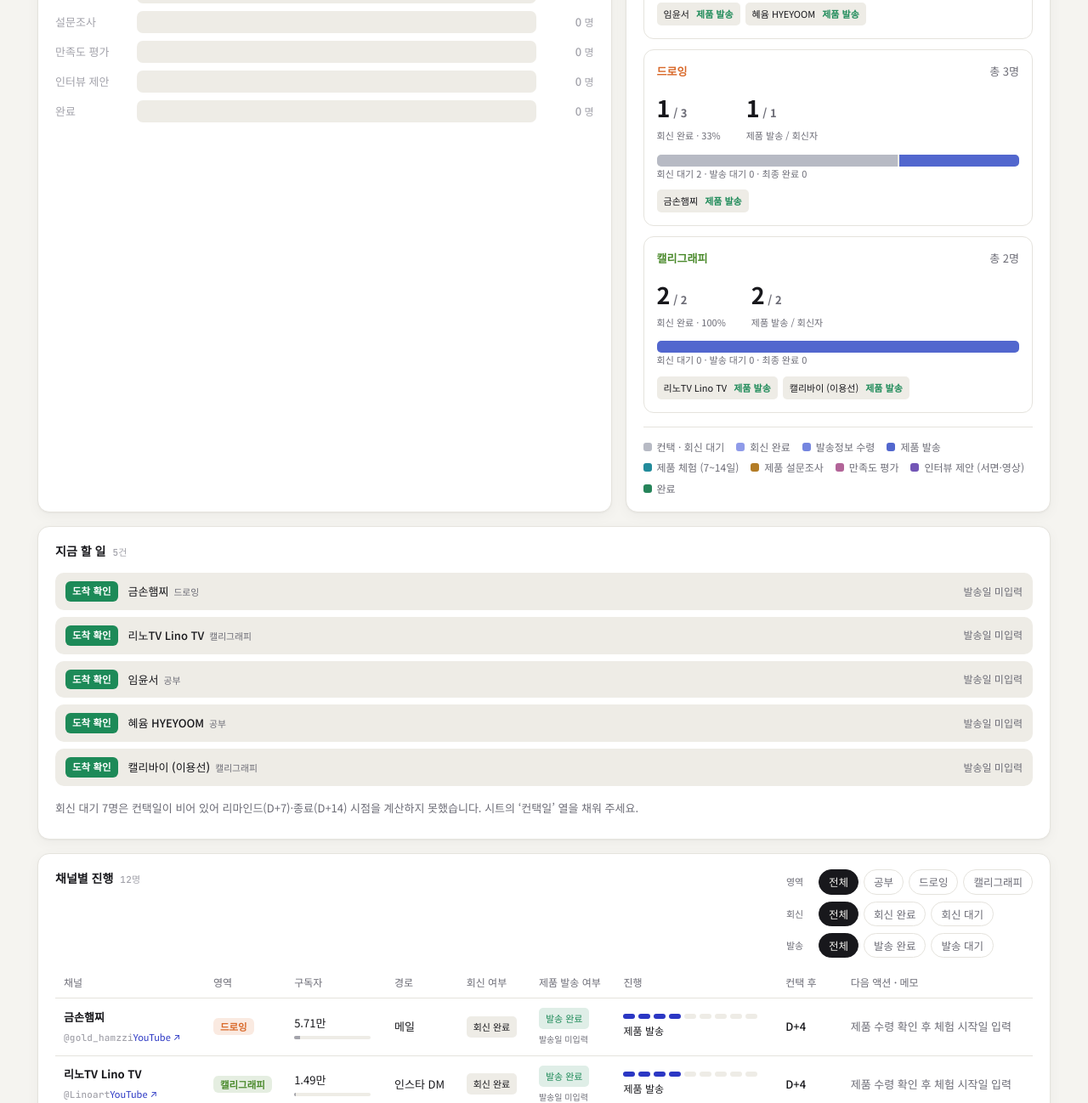
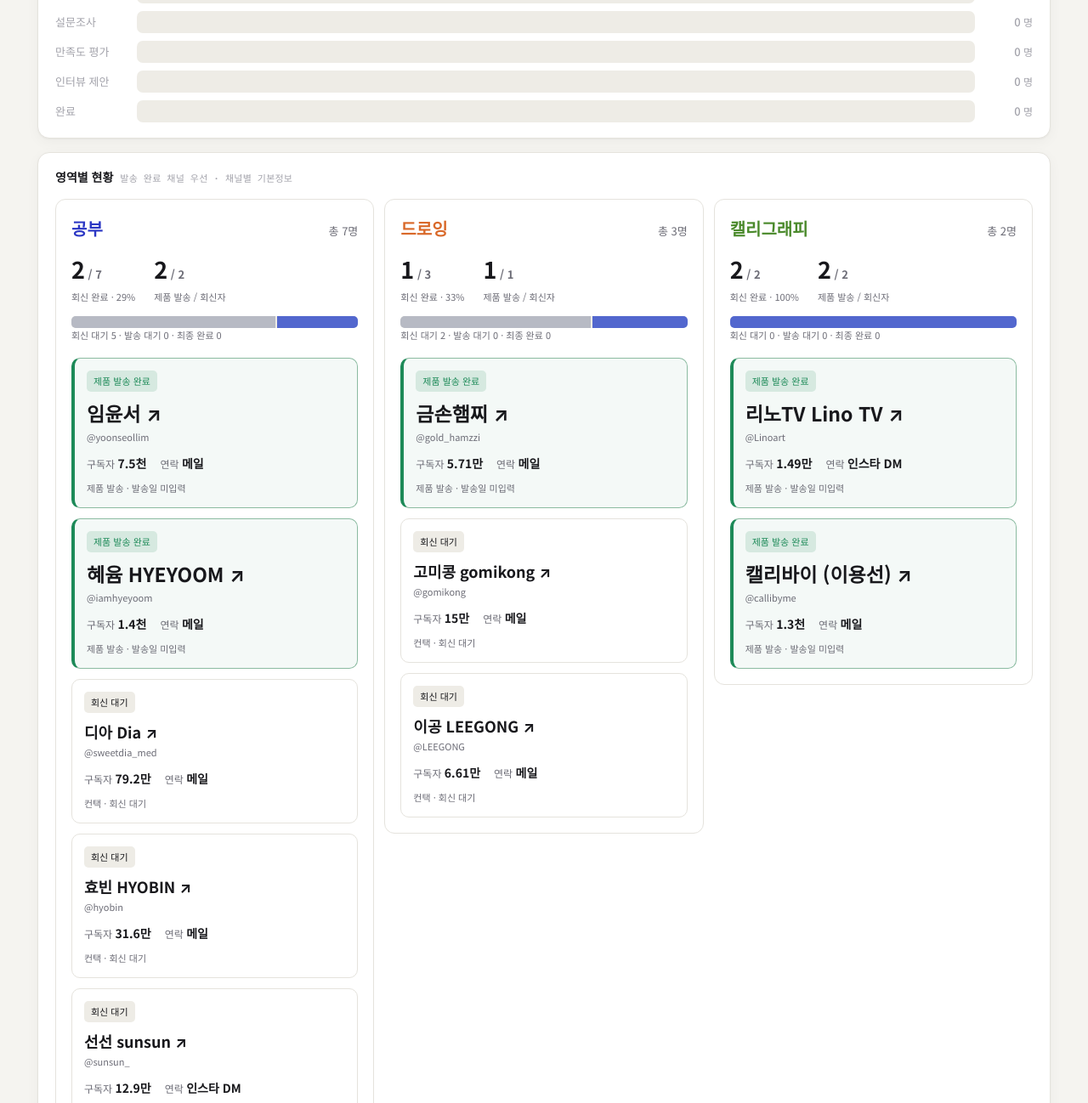
Before and after one commit to frameby-marketing/FT_influencer, a plain HTML site: page index.html in a window 1280 px wide. Shown: the part 520-1818 px from the top of the page at 85% size. Drawn offline with Linux system fonts and the light colour scheme.

Commit message:
Revise section titles and remove todo section
Updated section titles and removed todo section from the HTML.

```diff
--- a/index.html
+++ b/index.html
@@ -188,6 +188,21 @@ dialog .btn.pri { background: var(--ink); color: var(--bg); border-color: var(--
 }
 
 .chips{flex-direction:column;align-items:flex-start;gap:8px}.filter-group{display:flex;flex-wrap:wrap;gap:6px;align-items:center}.filter-group>span{color:var(--mute);width:32px;font-size:11px}.tbl-head{align-items:flex-start}.area-card{padding:15px;border:1px solid var(--line);border-radius:12px}.area-numbers{display:flex;gap:30px;margin:12px 0}.area-numbers strong{display:block;font-size:27px}.area-numbers small{font-size:13px;color:var(--mute)}.area-numbers span,.area-status{font-size:11px;color:var(--mute)}.area-people{display:flex;flex-wrap:wrap;gap:6px;margin-top:10px;font-size:11px}.area-people>span{background:var(--soft);padding:5px 8px;border-radius:5px}.area-people b{color:var(--ok);margin-left:5px}.channel-link{display:inline-block;color:var(--accent);text-decoration:none;font-size:11px;margin-top:5px}.status-pill{display:inline-block;background:var(--soft);padding:4px 8px;border-radius:5px;white-space:nowrap;font-size:11px}.status-pill.sent{background:color-mix(in srgb,var(--ok) 14%,transparent);color:var(--ok)}.date-line{display:block;color:var(--mute);font-size:10px;margin-top:4px}.guide{max-width:1260px;margin:20px auto;font-size:12px;color:var(--mute)}.steps{min-width:130px}.cat{gap:12px}table{min-width:1100px}
+
+.row2{grid-template-columns:minmax(0,1fr)}
+.cat{grid-template-columns:repeat(3,minmax(0,1fr));align-items:start}
+.area-card{min-width:0;padding:18px}
+.cat-h b{font-size:20px}.cat-h{flex-wrap:wrap;gap:6px}
+.area-numbers{gap:22px}.area-people{display:grid;gap:12px;margin-top:18px}
+.area-person{padding:14px;border:1px solid var(--line);border-radius:10px;background:var(--card);min-width:0}
+.area-person.is-shipped{border:1px solid color-mix(in srgb,var(--ok) 45%,var(--line));border-left:4px solid var(--ok);background:color-mix(in srgb,var(--ok) 5%,var(--card))}
+.person-name{display:block;margin:9px 0 3px;font-size:18px;font-weight:700;color:var(--ink);text-decoration:none;overflow-wrap:anywhere;line-height:1.45}
+.is-shipped .person-name{font-size:23px}.person-name[href]:hover{color:var(--accent);text-decoration:underline}
+.person-handle{font-size:11px;color:var(--mute);overflow-wrap:anywhere}
+.person-meta{display:flex;flex-wrap:wrap;gap:8px 16px;margin-top:12px;font-size:12px;color:var(--mute)}
+.person-meta strong{color:var(--ink);font-size:14px}.person-stage{margin-top:9px;color:var(--mute);font-size:11px}
+@media(max-width:900px){.cat{grid-template-columns:minmax(0,1fr)}.area-people{grid-template-columns:repeat(2,minmax(0,1fr))}}
+@media(max-width:560px){.area-people{grid-template-columns:minmax(0,1fr)}.is-shipped .person-name{font-size:22px}}
 </style>
 </head>
 <body>
@@ -229,15 +244,10 @@ dialog .btn.pri { background: var(--ink); color: var(--bg); border-color: var(--
       <div class="funnel" id="funnel"></div>
     </div>
     <div class="card">
-      <h2>영역별 현황 <span class="mono">현재 단계 분포</span></h2>
+      <h2>영역별 현황 <span class="mono">발송 완료 채널 우선 · 채널별 기본정보</span></h2>
       <div class="cat" id="cats"></div>
       <div class="legend" id="legend"></div>
     </div>
-  </section>
-
-  <section class="card">
-    <h2>지금 할 일 <span class="mono" id="todoCount"></span></h2>
-    <div class="todo" id="todo"></div>
   </section>
 
   <section class="card">
@@ -495,7 +505,7 @@ function render(err) {
       <div class="sub">회신률 ${rate}%${hold ? ` · 보류 ${hold}명` : ""}</div></div>
     <div class="card kpi"><div class="lab">제품 발송</div><div class="val">${kit}<small>/ ${replied}명</small></div><div class="sub">${replied - kit > 0 ? `발송 대기 ${replied - kit}명` : kit && kit === replied ? "회신자 전원 발송" : "주소 확인 후 발송"}</div></div>
     <div class="card kpi"><div class="lab">인터뷰</div><div class="val">${inter}<small>명</small></div><div class="sub">제안 이후 완료 ${reached(8)}명</div></div>
-    <div class="card kpi wide"><div class="lab">합산 구독자</div><div class="val">${fmtSubs(subsTotal)}</div><div class="sub">회신자 합산 ${fmtSubs(active.filter((p) => p.stage >= 1).reduce((a, p) => a + p.subs, 0))}</div></div>`;
+    <div class="card kpi wide"><div class="lab">회신자 합산 구독자</div><div class="val">${fmtSubs(active.filter((p) => p.stage >= 1).reduce((a, p) => a + p.subs, 0))}</div><div class="sub">전체 채널 합산 ${fmtSubs(subsTotal)}</div></div>`;
 
   // 퍼널
   $("#funnel").innerHTML = STAGES.map((s, i) => {
@@ -518,32 +528,16 @@ function render(err) {
     return `<div class="area-card"><div class="cat-h"><b style="color:${catColor(c)}">${esc(c)}</b><span>총 ${ps.length}명</span></div>
     <div class="area-numbers"><div><strong>${rep}<small> / ${ps.length}</small></strong><span>회신 완료 · ${Math.round(rep/ps.length*100)}%</span></div><div><strong>${shipped}<small> / ${rep}</small></strong><span>제품 발송 / 회신자</span></div></div>
     <div class="stack">${segs}</div><div class="area-status">회신 대기 ${ps.filter(p=>p.stage===0).length} · 발송 대기 ${ps.filter(p=>p.stage>=1&&p.stage<3).length} · 최종 완료 ${ps.filter(p=>p.stage===8).length}</div>
-    <div class="area-people">${ps.filter(p=>p.stage>=1).map(p=>`<span>${esc(p.name)} <b>${STAGES[p.stage].short}</b></span>`).join('')||'회신 완료 채널 없음'}</div></div>`;
+    <div class="area-people">${ps.slice().sort((a,b)=>(b.stage>=3)-(a.stage>=3)||b.stage-a.stage||b.subs-a.subs).map(p=>`<article class="area-person ${p.stage>=3?'is-shipped':''}">
+      <div class="person-heading"><span class="status-pill ${p.stage>=3?'sent':''}">${p.stage>=3?'제품 발송 완료':p.stage>=1?'회신 완료 · 발송 대기':p.stage===HOLD?'보류':'회신 대기'}</span></div>
+      <a class="person-name" ${channelURL(p)?`href="${esc(channelURL(p))}" target="_blank" rel="noopener noreferrer"`:''}>${esc(p.name)}${channelURL(p)?' ↗':''}</a>
+      <div class="person-handle">${esc(p.handle)||'핸들 미입력'}</div>
+      <div class="person-meta"><span>구독자 <strong>${fmtSubs(p.subs)}</strong></span><span>연락 <strong>${esc(p.route)}</strong></span></div>
+      <div class="person-stage">${p.stage===HOLD?'보류':STAGES[p.stage].label}${p.stage>=3?' · '+(p.kit?`${p.kit.getMonth()+1}/${p.kit.getDate()} 발송`:'발송일 미입력'):''}</div>
+      ${p.stage===4?`<div class="person-stage">${esc(trial(p))}</div>`:''}
+    </article>`).join('')}</div></div>`;
   }).join("");
   $("#legend").innerHTML = STAGES.map((s, i) => `<span><i style="background:${stageColor(i)}"></i>${s.label}</span>`).join("");
-
-  // 할 일
-  const tasks = [];
-  for (const p of PEOPLE) {
-    const d = daysSince(p.sent);
-    if (p.stage === 2) tasks.push({ p, pri: 0, tag: "제품 발송", col: "var(--accent)", when: "주소 받음" });
-    else if (p.stage === 1) tasks.push({ p, pri: 1, tag: "정보 요청", col: "var(--accent)", when: "48시간 안에" });
-    else if (p.stage === 3) {
-      const k = daysSince(p.kit);
-      if (k == null || k >= 3) tasks.push({ p, pri: 2, tag: "도착 확인", col: "var(--ok)", when: k == null ? "발송일 미입력" : `발송 ${k}일째` });
-    } else if (p.stage === 4) tasks.push({ p, pri: 3, tag: "체험 확인", col: "var(--ok)", when: trial(p) });
-    else if (p.stage>=5 && p.stage<8) tasks.push({p,pri:3,tag:STAGES[p.stage+1].short,col:"var(--ok)",when:"다음 단계 진행"});
-    else if (p.stage === 0 && d != null && d >= 14) tasks.push({ p, pri: 1, tag: "종료 검토", col: "var(--danger)", when: `D+${d}` });
-    else if (p.stage === 0 && d != null && d >= 7) tasks.push({ p, pri: 1, tag: "리마인드", col: "var(--warn)", when: `D+${d}` });
-  }
-  tasks.sort((a, b) => a.pri - b.pri || b.p.subs - a.p.subs);
-  const noDate = PEOPLE.filter((p) => p.stage === 0 && !p.sent).length;
-  $("#todoCount").textContent = tasks.length ? `${tasks.length}건` : "";
-  $("#todo").innerHTML = (tasks.length ? tasks.map((t) => `
-    <div class="task"><span class="tag" style="background:${t.col}">${t.tag}</span>
-      <div class="who">${esc(t.p.name)}<small>${esc(t.p.cat)}${t.p.note ? " · " + esc(t.p.note) : ""}</small></div>
-      <span class="when">${esc(t.when)}</span></div>`).join("") : `<div class="empty">지금 처리할 일이 없습니다.</div>`)
-    + (noDate ? `<div class="empty">회신 대기 ${noDate}명은 컨택일이 비어 있어 리마인드(D+7)·종료(D+14) 시점을 계산하지 못했습니다. 시트의 ‘컨택일’ 열을 채워 주세요.</div>` : "");
 
   // 칩
   const opts = ["전체", ...cats];
```
